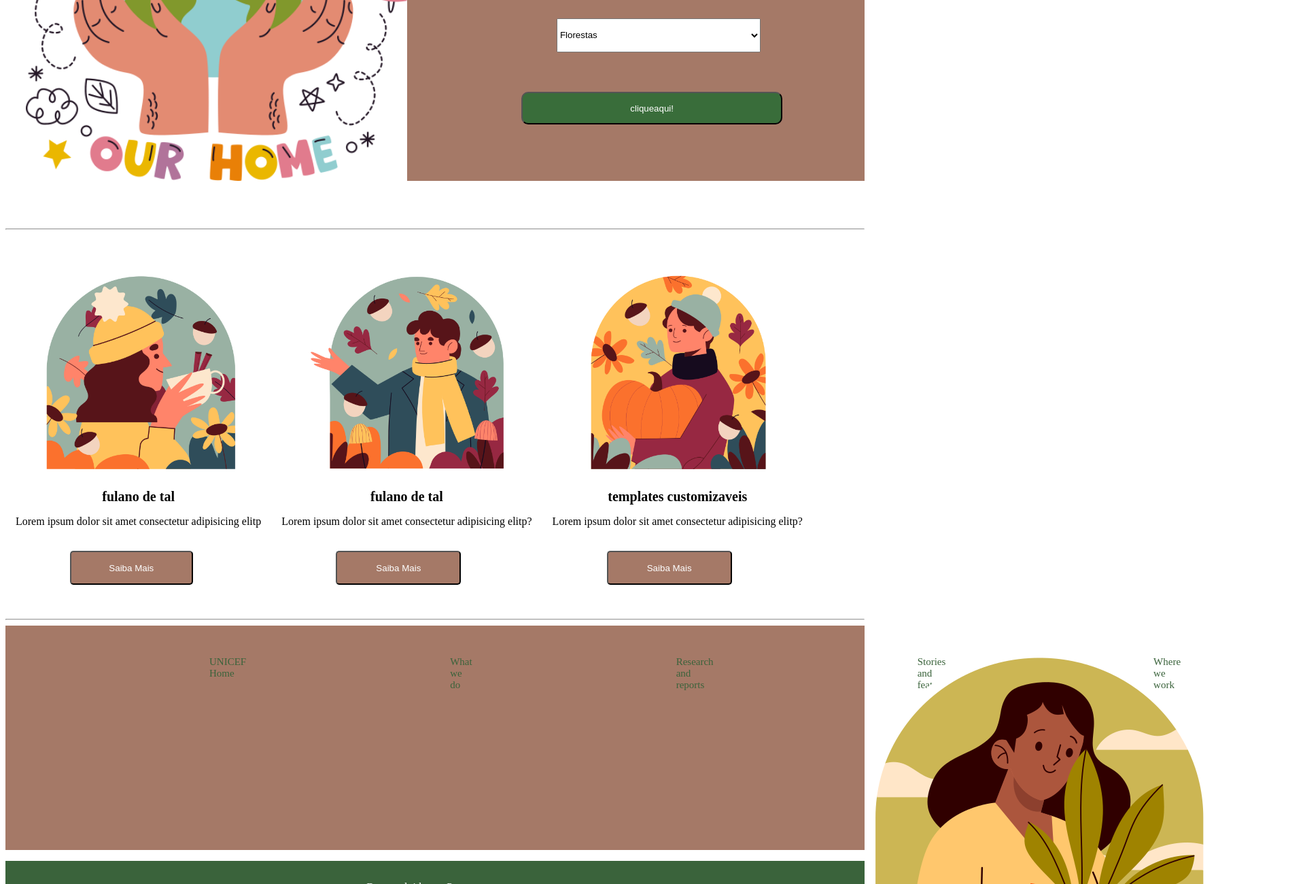
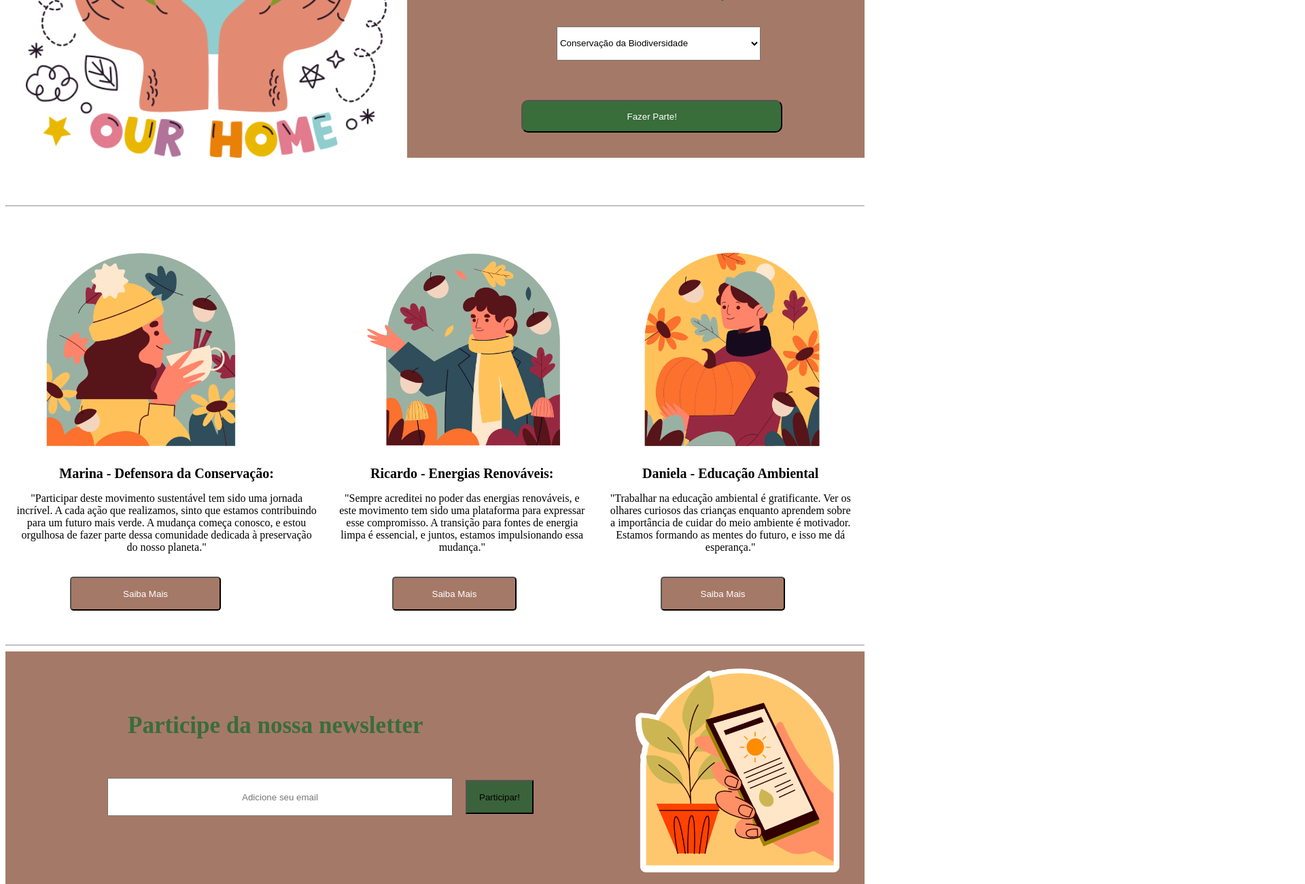
Before and after one commit to eduardaribeiro/avaliacao2, a plain HTML site: page index.html in a window 1280 px wide. Shown: the part 1680-2980 px from the top of the page at 68% size, 1920 px wide, since content can reach past the window. Drawn offline with Linux system fonts and the light colour scheme.

Commit message:
Update index.html
atualizacao 11/01

```diff
--- a/index.html
+++ b/index.html
@@ -51,7 +51,7 @@
 <div class="topicos">
     <div>
     <img src="icone1.png" class="icone1">
-    <h2> templates customizaveis </h2>
+    <h2> Justiça Ambiental </h2>
 
     <br>
     <button href="facebook.com" class="topicobotao">Saiba Mais</butto>
@@ -60,7 +60,7 @@
 
 <div>
     <img src="icone2.png" class="icone1">
-   <h2> templates customizaveis </h2>
+   <h2> Energia limpa </h2>
 
     <br>
     <button href="facebook.com" class="topicobotao">Saiba Mais</button>
@@ -69,14 +69,14 @@
 
    <div>
     <img src="icone3.png" class="icone1">
-   <h2> templates customizaveis </h2>
+   <h2> Habitats naturais </h2>
    <br>
    <button href="facebook.com" class="topicobotao">Saiba Mais</button>
 
    </div>
    <div>
     <img src="icone4.png" class="icone1">
-   <h2> templates customizaveis </h2>
+   <h2> Ecossistemas </h2>
    <br>
    <button href="facebook.com" class="topicobotao">Saiba Mais</button>
 
@@ -89,8 +89,9 @@
     <img src="reclicle.png" alt="recicle">
 
     <div class="color">
-    <h2>Save Our Planet</h2>
-    <p>Sfdjgdfjhgdfjgdfjgdgdkghdfgdkf </p>
+    <h2>Ajude o meio ambiente</h2>
+    <p>Juntos, cultivamos um futuro sustentável para o nosso planeta.
+        Estamos comprometidos com a preservação ambiental e a biodiversidade.</p>
     <br>
 
 
@@ -101,16 +102,16 @@
         <label for="cars"> </label>
         <br>
         <select class="opcoesformulario" name="cars">
-          <option value="persa">Florestas</option>
-          <option value="escaminha">Animais</option>
-          <option value="preto">Oceano</option>
-          <option value="laranja">Ar</option>
+          <option value="persa">Conservação da Biodiversidade</option>
+          <option value="escaminha">Água e Oceanos</option>
+          <option value="preto">Energias Renováveis</option>
+          <option value="laranja">Sustentabilidade Urbana</option>
         </select>
        <br>
       </form>
       </div>
 
-      <button class="botaoabaixo" href="facebook.com" >cliqueaqui!</button>
+      <button class="botaoabaixo" href="facebook.com" >Fazer Parte!</button>
 
 </div>
 
@@ -124,26 +125,34 @@
 
   <div>
      <img src="depoimento 2.png" class="depoimento1">
-     <h2> fulano de tal </h2>
-     <p>Lorem ipsum dolor sit amet consectetur adipisicing elitp</p>
+     <h2> Marina - Defensora da Conservação: </h2>
+     <p>"Participar deste movimento sustentável tem sido uma jornada incrível.
+        A cada ação que realizamos, sinto que estamos contribuindo para um futuro mais verde. A mudança começa conosco,
+        e estou orgulhosa de fazer parte dessa comunidade
+        dedicada à preservação do nosso planeta."</p>
     <br>
     <button href="facebook.com" class="topicobotao">Saiba Mais</button>
 
     </div>
 
    <div>
-    <img src="depoimento3.png" class="depoimento2">
-   <h2> fulano de tal </h2>
-   <p>Lorem ipsum dolor sit amet consectetur adipisicing elitp?</p>
+    <img src="depoimento3.png" >
+   <h2> Ricardo - Energias Renováveis: </h2>
+   <p>"Sempre acreditei no poder das energias renováveis,
+    e este movimento tem sido uma plataforma para expressar esse compromisso.
+    A transição para fontes de energia limpa é essencial,
+    e juntos, estamos impulsionando essa mudança."</p>
    <br>
    <button href="facebook.com" class="topicobotao">Saiba Mais</button>
 
    </div>
 
    <div>
-    <img src="depoimento4.png" class="depoimento3">
-   <h2> templates customizaveis </h2>
-   <p>Lorem ipsum dolor sit amet consectetur adipisicing elitp?</p>
+    <img src="depoimento4.png" >
+   <h2> Daniela - Educação Ambiental</h2>
+   <p>"Trabalhar na educação ambiental é gratificante.
+    Ver os olhares curiosos das crianças enquanto aprendem sobre a importância de cuidar do meio ambiente é motivador.
+    Estamos formando as mentes do futuro, e isso me dá esperança."</p>
    <br>
    <button href="facebook.com" class="topicobotao">Saiba Mais</button>
 
@@ -154,26 +163,22 @@
 
 
 
-<div class="menurodape">
+    <div class="menubaixo">
+        <div>
+        <h2 >Participe da nossa newsletter</h2>
+        <br>
+        <input type="text" placeholder="Adicione seu email">
+        <button href="facebook.com" >Participar!</button>
+        </div>
+        <div>
+            <img src="plante3.png" alt="mulher plantando ">
+            </div>
+    </div>
 
-    <div class="menubaixo">
-     <p>UNICEF Home</p>
 
-     <p>What we do</p>
 
-     <p>Research and reports</p>
+ </div>
 
-      <p> Stories and features</p>
-
-      <p>  Where we work </p>
-
-       <p> Press centre</p>
-
-        <p>Take action</p>
- </div>
-     <div class="imagembaixo">
-        <img src="plante.png" alt="mulher plantando ">
-        <img src="plante3.png" alt="mulher plantando ">
 
 
   </div>
@@ -185,12 +190,7 @@
 
 
 <div class="rodape">
-
-<p> Desenvolvido por Programanas</p>
-<img src="rodape.png">
-<img src="logo.png" >
-
-
+    <p> Desenvolvido por Programanas</p>
 
 </div>
 
```
